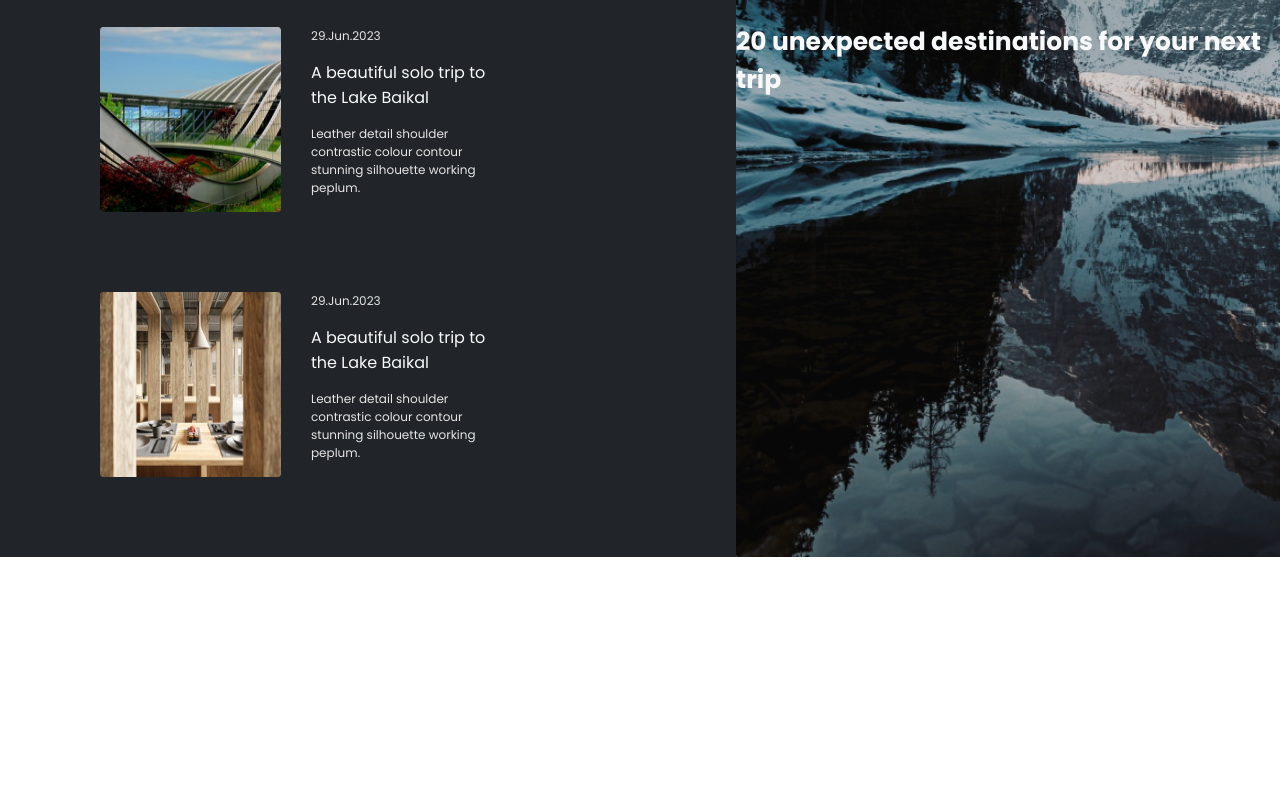
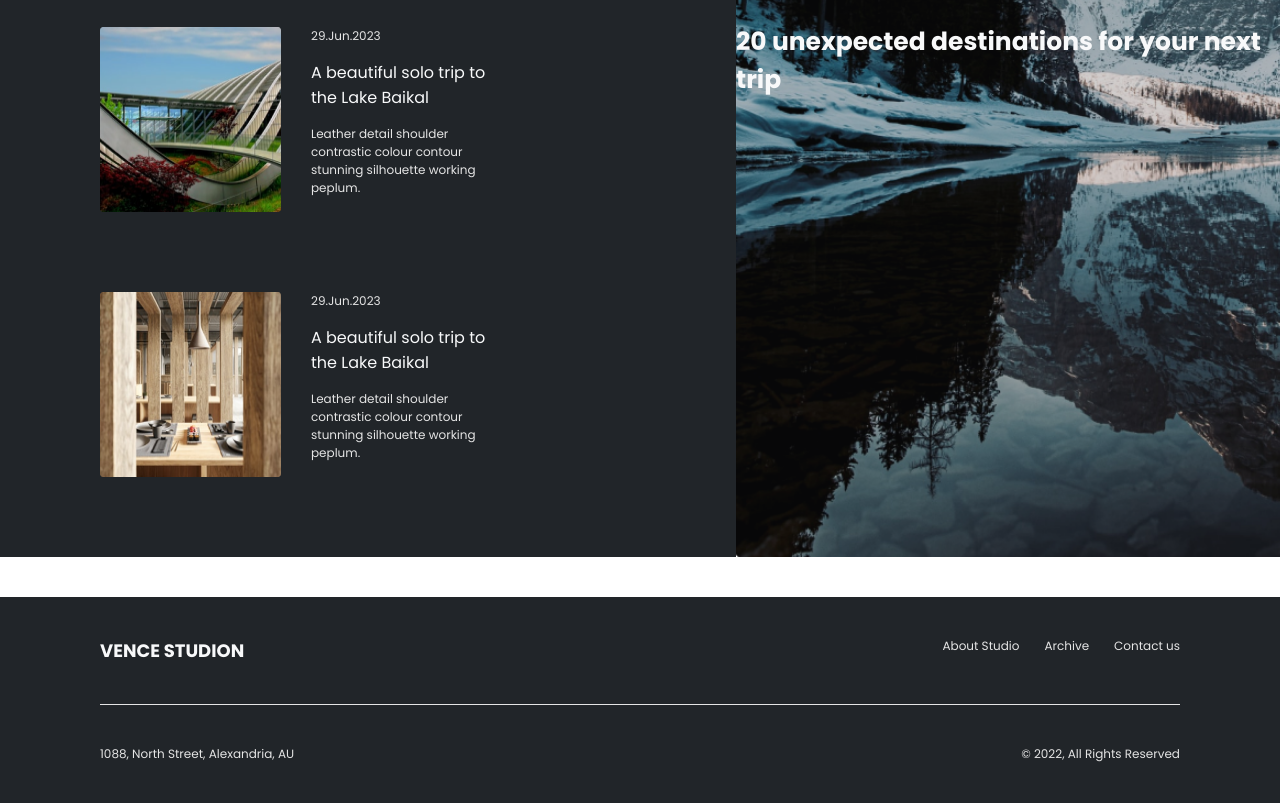
Before and after one commit to TaTamta/Comm-School-Course, a plain HTML site: page index.html in a window 1280 px wide. Shown: the part 2898-3701 px from the top of the page. Before the commit the page ends 3455 px from the top, so only its background shows below. Drawn offline with Linux system fonts and the light colour scheme; files whose address does not match are found by name.

Commit message:
add footer

```diff
--- a/index.css
+++ b/index.css
@@ -30,13 +30,15 @@
   justify-content: space-between;
 }
 
-.logo {
+.logo,
+.footer-logo {
   color: var(--white-primary);
   font-weight: bold;
   font-size: 18px;
 }
 
-.menu-list {
+.menu-list,
+.footer-links {
   display: flex;
   gap: 25px;
   list-style-type: none;
@@ -212,7 +214,6 @@ button {
 
 .featured-right-block {
   background-size: cover;
-  background-color: rgba(0, 0, 0, 0.8);
   display: flex;
   justify-content: center;
   align-items: center;
@@ -224,3 +225,31 @@ button {
   font-weight: bold;
   color: var(--white-primary);
 }
+
+.footer {
+  display: flex;
+  flex-direction: column;
+  background-color: var(--dark-blue);
+  padding: 40px 100px;
+  margin-top: 40px;
+}
+
+.footer-top {
+  display: flex;
+  justify-content: space-between;
+  padding-bottom: 40px;
+  border-bottom: solid 1px rgba(229, 229, 229, 028);
+}
+
+.footer-bottom {
+  display: flex;
+  justify-content: space-between;
+  padding-top: 40px;
+  color: var(--white-secondary);
+  font-size: 12px;
+}
+
+.footer-links {
+  color: var(--white-secondary);
+  font-size: 12px;
+}
--- a/index.html
+++ b/index.html
@@ -248,5 +248,21 @@
         </div>
       </div>
     </div>
+
+    <!-- footer -->
+    <div class="footer">
+      <div class="footer-top">
+        <div class="footer-logo">VENCE STUDION</div>
+        <div class="footer-links">
+          <div class="footer-link">About Studio</div>
+          <div class="footer-link">Archive</div>
+          <div class="footer-link">Contact us</div>
+        </div>
+      </div>
+      <div class="footer-bottom">
+        <div class="adress">1088, North Street, Alexandria, AU</div>
+        <div class="rights">© 2022, All Rights Reserved</div>
+      </div>
+    </div>
   </body>
 </html>
```
